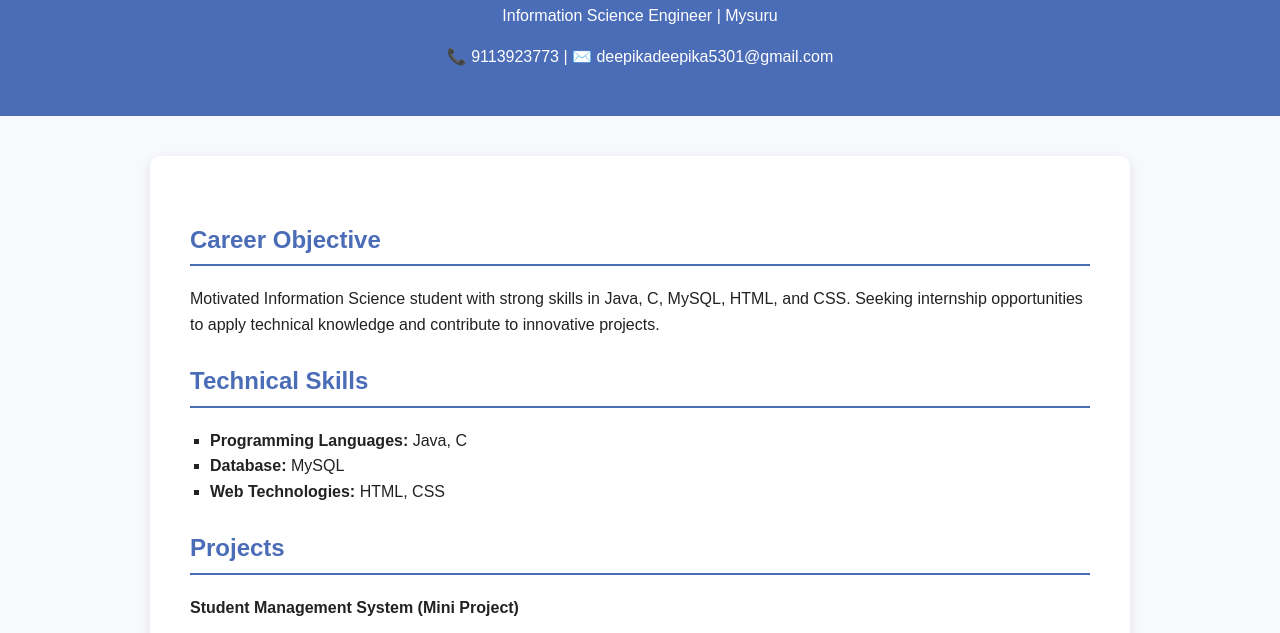
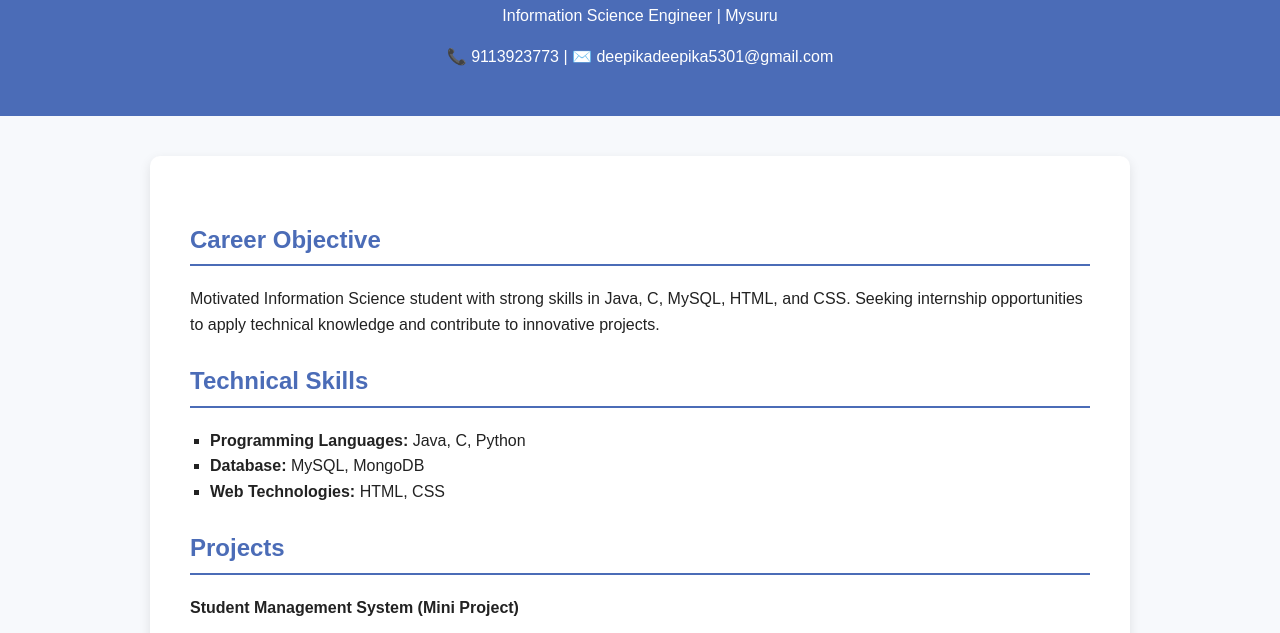
Before and after one commit to Deepikagowda123/deepikagowda123.github.io, a plain HTML site: page index.html in a window 1280 px wide. Shown: the part 116-749 px from the top of the page. Drawn offline with Linux system fonts and the light colour scheme.

Commit message:
Update index.html

```diff
--- a/index.html
+++ b/index.html
@@ -84,8 +84,8 @@
 
     <h2>Technical Skills</h2>
     <ul>
-      <li><strong>Programming Languages:</strong> Java, C</li>
-      <li><strong>Database:</strong> MySQL</li>
+      <li><strong>Programming Languages:</strong> Java, C, Python</li>
+      <li><strong>Database:</strong> MySQL, MongoDB</li>
       <li><strong>Web Technologies:</strong> HTML, CSS</li>
     </ul>
 
```
